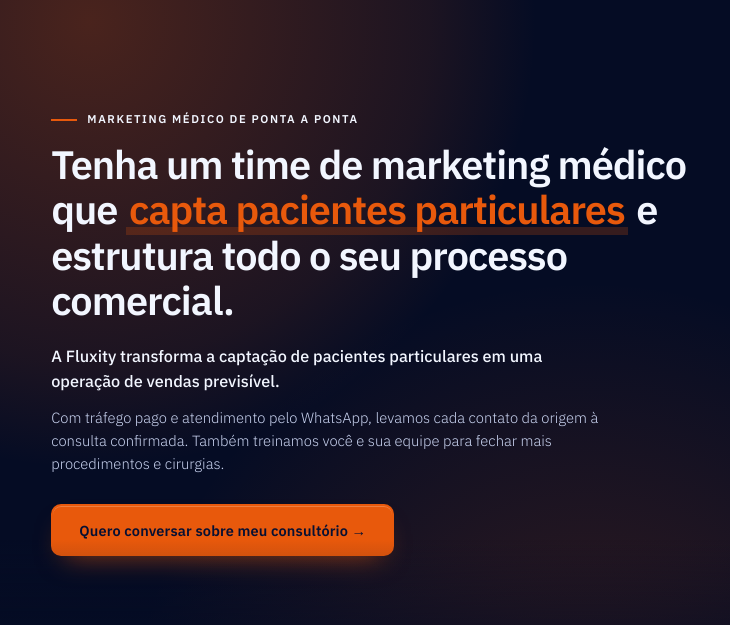
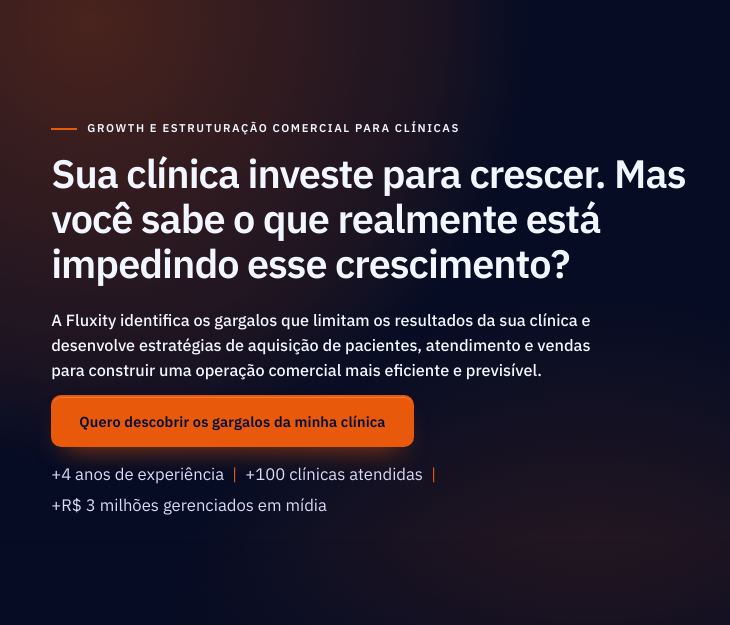
Before and after one commit to fluxitymed/FluxityLP-original, a plain HTML site: page index.html in a window 1280 px wide. Shown: the part 90-715 px from the top of the page, 0-730 px from the left. Drawn offline with Linux system fonts and the light colour scheme.

Commit message:
Atualiza copy da secao principal

```diff
--- a/index.html
+++ b/index.html
@@ -30,11 +30,11 @@
 
   <div class="wrap hero-in">
     <div class="hero-txt">
-      <span class="tag in" style="--d:0">Marketing médico de ponta a ponta</span>
-      <h1 class="in" style="--d:1">Tenha um time de marketing médico que <span class="grad">capta pacientes particulares</span> e estrutura todo o seu processo comercial.</h1>
-      <p class="lead in" style="--d:2">A Fluxity transforma a captação de pacientes particulares em uma operação de vendas previsível.</p>
-      <p class="sub2 in" style="--d:3">Com tráfego pago e atendimento pelo WhatsApp, levamos cada contato da origem à consulta confirmada. Também treinamos você e sua equipe para fechar mais procedimentos e cirurgias.</p>
-      <div class="in" style="--d:4"><a href="#contato" class="btn">Quero conversar sobre meu consultório →</a></div>
+      <span class="tag in" style="--d:0">Growth e estruturação comercial para clínicas</span>
+      <h1 class="in" style="--d:1">Sua clínica investe para crescer. Mas você sabe o que realmente está impedindo esse crescimento?</h1>
+      <p class="lead in" style="--d:2">A Fluxity identifica os gargalos que limitam os resultados da sua clínica e desenvolve estratégias de aquisição de pacientes, atendimento e vendas para construir uma operação comercial mais eficiente e previsível.</p>
+      <div class="in" style="--d:3"><a href="#contato" class="btn">Quero descobrir os gargalos da minha clínica</a></div>
+      <p class="hero-proof in" style="--d:4">+4 anos de experiência <i aria-hidden="true">|</i> +100 clínicas atendidas <i aria-hidden="true">|</i> +R$ 3 milhões gerenciados em mídia</p>
     </div>
     <!-- Foto dos sócios: socios.webp (fundo transparente) -->
     <div class="photo in" style="--d:2">
--- a/style.css
+++ b/style.css
@@ -347,6 +347,8 @@ section{padding:4rem 0}
 .hero h1{font-size:clamp(1.75rem,3.1vw,2.75rem);line-height:1.14;letter-spacing:-.025em;margin-bottom:1.4rem}
 .hero .lead{color:#fff;font-size:1.12rem;font-weight:600;max-width:560px;margin-bottom:.9rem}
 .hero .sub2{color:#c9d3f0;font-size:1.02rem;max-width:560px;margin-bottom:2rem}
+.hero-proof{display:flex;flex-wrap:wrap;gap:.35rem .55rem;align-items:center;color:var(--mut);font-size:.78rem;margin-top:1rem;max-width:560px}
+.hero-proof i{font-style:normal;color:var(--a)}
 
 /* ===== Paleta: azul escuro (base) + azul vivo #E8590C (secundária) + azul-gelo #F2F6FF (terciária) ===== */
 body{color:var(--ice)}
```
